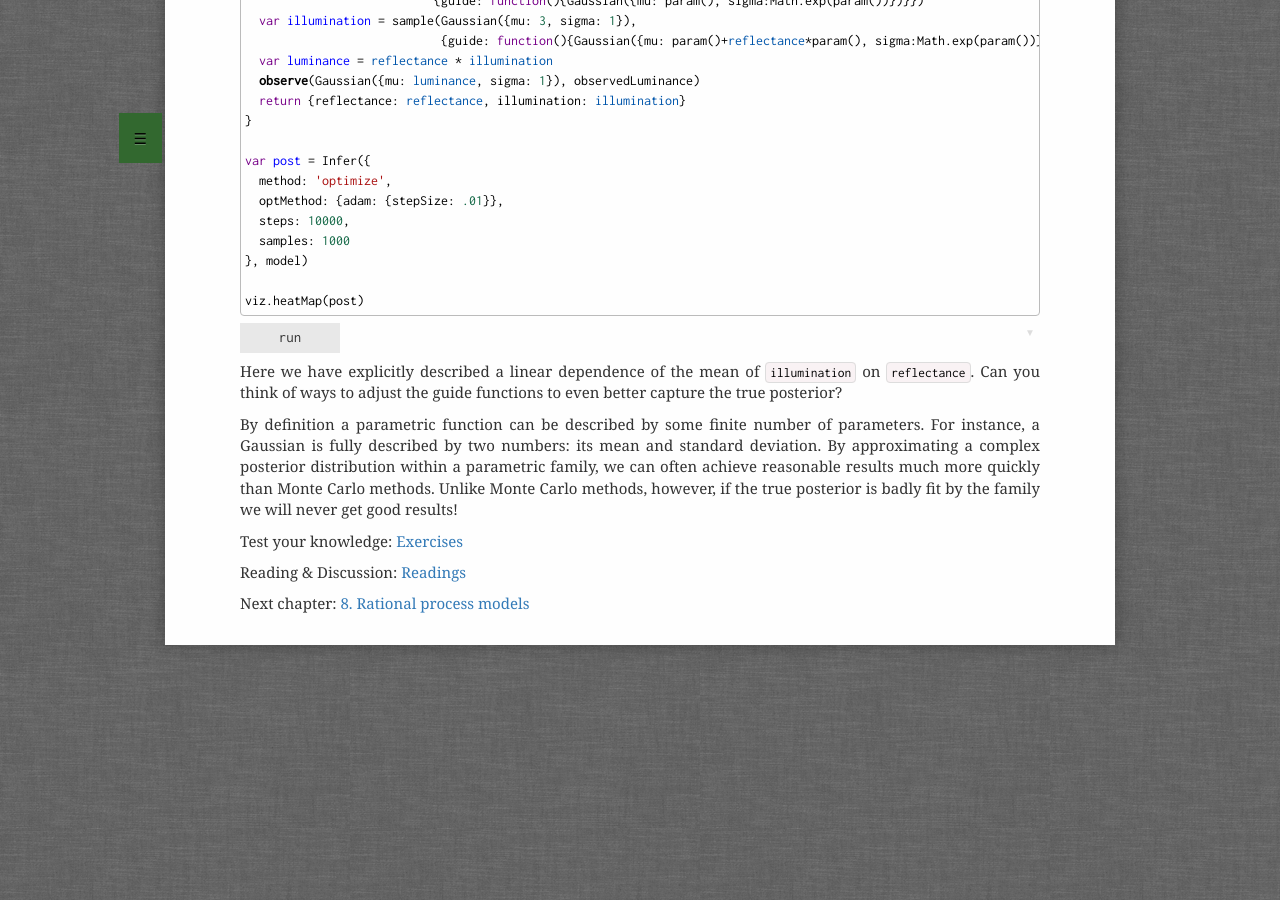
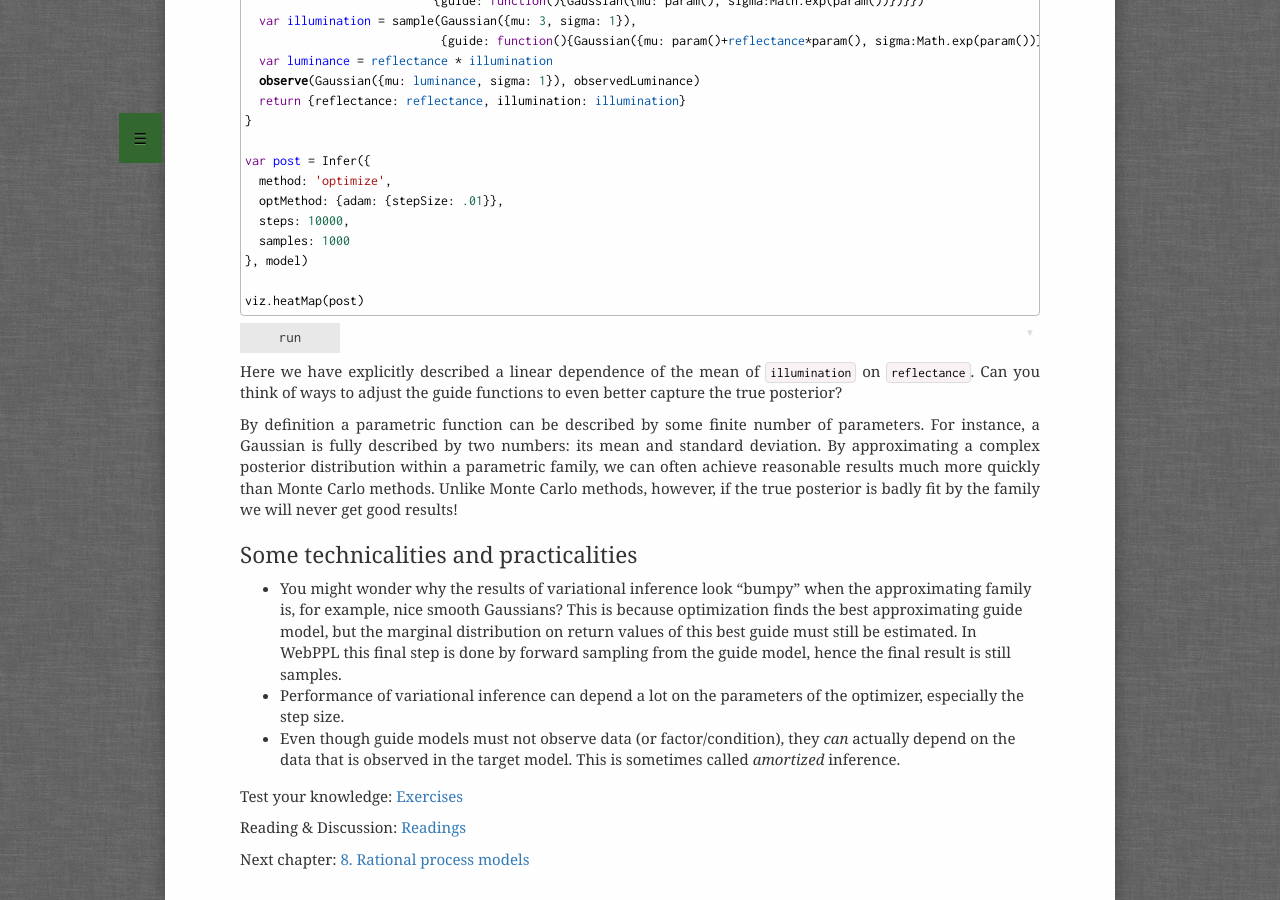
Before and after one commit to probmods/probmods2, a Jekyll site: the page built from chapters/inference-algorithms.md, in a window 1280 px wide and 900 px high, scrolled down 16525 px. Built offline with Jekyll 4.4.1, drawn with Linux system fonts in a browser that asks for light colours; formulas are drawn with MathJax 3; a script that is not in the unit is left out; some of the changed text lies outside the part shown.

Commit message:
fix bug in inf chapter

```diff
--- a/chapters/inference-algorithms.md
+++ b/chapters/inference-algorithms.md
@@ -943,7 +943,7 @@
 
 This represents both the conditional model, observed data drawn from a Gaussian of unknown mean and variance, and the (unconditional) family: Gaussian of adjustable mean and variance. If we were to separate them out they would look like this:
 
-~~~~.norun
+~~~~
 //target model:
 var gaussianModel = function() {
   var mu = sample(Gaussian({mu:0, sigma:20}))
@@ -1121,6 +1121,11 @@
 ## Amortized variational families
 -->
 
+## Some technicalities and practicalities
+
+- You might wonder why the results of variational inference look "bumpy" when the approximating family is, for example, nice smooth Gaussians? This is because optimization finds the best approximating guide model, but the marginal distribution on return values of this best guide must still be estimated. In WebPPL this final step is done by forward sampling from the guide model, hence the final result is still samples.
+- Performance of variational inference can depend a lot on the parameters of the optimizer, especially the step size.
+- Even though guide models must not observe data (or factor/condition), they *can* actually depend on the data that is observed in the target model. This is sometimes called *amortized* inference.
 
 
 <!-- The following is copied and partly edited from summer school. However, changes in how optimization works in WebPPL means that a lot of this code no longer runs and needs some tlc.
```
Also changed, not shown: other parts of chapters/inference-algorithms.md (+2 -2 lines).
